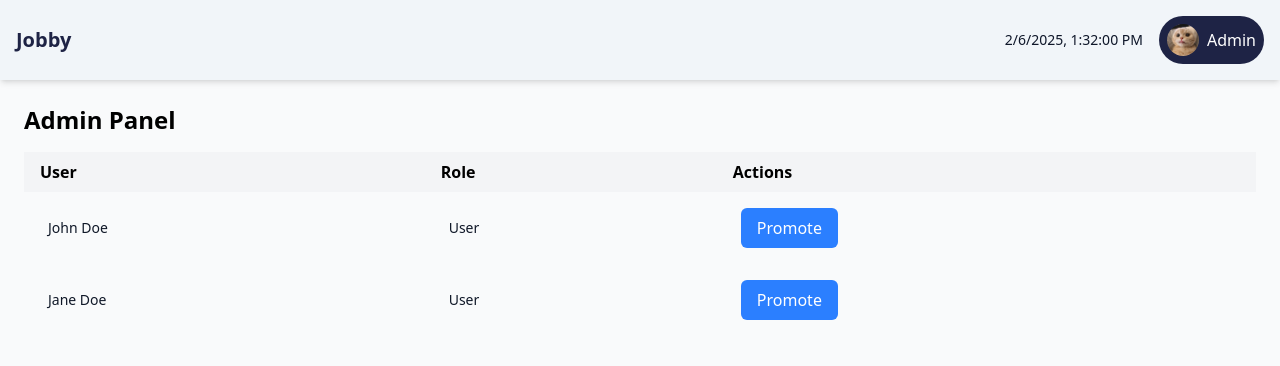
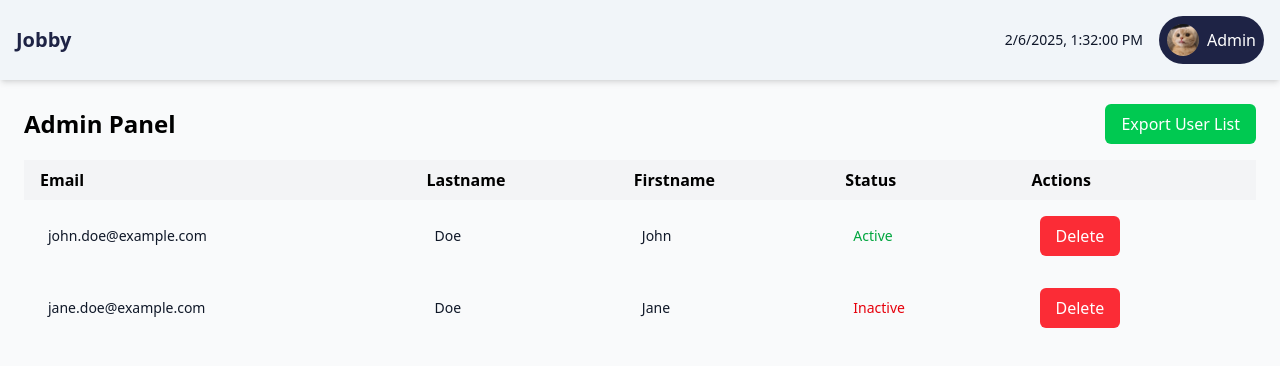
Before and after one commit to ErylLadrido/CSSECDV, a React (Vite) app in the folder client/: page /admin in a window 1280 px wide. Shown: the top 366 px of the page. Built offline with nearby package versions, Linux system fonts and the light colour scheme; no server answers; sample sign-in values are in the browser's storage.

Commit message:
Updated Admin Panel UI
Updated Admin Panel UI

```diff
--- a/client/src/pages/AdminPanel.tsx
+++ b/client/src/pages/AdminPanel.tsx
@@ -1,59 +1,89 @@
-import React, { useEffect } from 'react'
-import Navbar from '../components/Navbar'
-import axios from 'axios'
+import React, { useEffect } from 'react';
+import Navbar from '../components/Navbar';
+import axios from 'axios';
 
-type Props = {}
+type Props = {};
 
 export default function AdminPanel({}: Props) {
+  useEffect(() => {
+    axios
+      .get('http://localhost:8080/admin')
+      .then(function (response) {
+        alert(response);
+      })
+      .catch(function (error) {
+        alert(error);
+      });
+  }, []);
 
-    useEffect(() => {
-
-        axios.get('http://localhost:8080/admin')
-            .then(function(response) {
-                alert(response)
-            })
-            .catch(function(error) {
-                alert(error)
-            })
-    }, [])
+  const handleExportUserList = () => {
+    // Add logic to export user list
+    alert('Export User List functionality to be implemented.');
+  };
 
   return (
     <div className="min-h-screen bg-gray-50">
       <Navbar username="Admin" isLoggedIn={true} />
 
       <div className="p-6">
-                <h2 className="text-2xl font-semibold mb-4">Admin Panel</h2>
+        <div className="flex justify-between items-center mb-4">
+          <h2 className="text-2xl font-semibold">Admin Panel</h2>
+          <button
+            onClick={handleExportUserList}
+            className="px-4 py-2 bg-green-500 text-white rounded-md hover:bg-green-600"
+          >
+            Export User List
+          </button>
+        </div>
 
         <div className="overflow-x-auto">
           <table className="min-w-full table-auto">
             <thead>
               <tr className="bg-gray-100">
-                                <th className="px-4 py-2 text-left">User</th>
-                                <th className="px-4 py-2 text-left">Role</th>
+                <th className="px-4 py-2 text-left">Email</th>
+                <th className="px-4 py-2 text-left">Lastname</th>
+                <th className="px-4 py-2 text-left">Firstname</th>
+                <th className="px-4 py-2 text-left">Status</th>
                 <th className="px-4 py-2 text-left">Actions</th>
               </tr>
             </thead>
             <tbody>
               <tr>
                 <td className="px-6 py-4 whitespace-nowrap">
-                                    <div className="text-sm font-medium text-gray-900">John Doe</div>
+                  <div className="text-sm font-medium text-gray-900">john.doe@example.com</div>
                 </td>
                 <td className="px-6 py-4 whitespace-nowrap">
-                                    <div className="text-sm text-gray-900">User</div>
+                  <div className="text-sm text-gray-900">Doe</div>
                 </td>
                 <td className="px-6 py-4 whitespace-nowrap">
-                                    <button className="px-4 py-2 bg-blue-500 text-white rounded-md">Promote</button>
+                  <div className="text-sm text-gray-900">John</div>
+                </td>
+                <td className="px-6 py-4 whitespace-nowrap">
+                  <div className="text-sm text-green-600">Active</div>
+                </td>
+                <td className="px-6 py-4 whitespace-nowrap">
+                  <button className="px-4 py-2 bg-red-500 text-white rounded-md hover:bg-red-600">
+                    Delete
+                  </button>
                 </td>
               </tr>
               <tr>
                 <td className="px-6 py-4 whitespace-nowrap">
-                                    <div className="text-sm font-medium text-gray-900">Jane Doe</div>
+                  <div className="text-sm font-medium text-gray-900">jane.doe@example.com</div>
                 </td>
                 <td className="px-6 py-4 whitespace-nowrap">
-                                    <div className="text-sm text-gray-900">User</div>
+                  <div className="text-sm text-gray-900">Doe</div>
                 </td>
                 <td className="px-6 py-4 whitespace-nowrap">
-                                    <button className="px-4 py-2 bg-blue-500 text-white rounded-md">Promote</button>
+                  <div className="text-sm text-gray-900">Jane</div>
+                </td>
+                <td className="px-6 py-4 whitespace-nowrap">
+                  <div className="text-sm text-red-600">Inactive</div>
+                </td>
+                <td className="px-6 py-4 whitespace-nowrap">
+                  <button className="px-4 py-2 bg-red-500 text-white rounded-md hover:bg-red-600">
+                    Delete
+                  </button>
                 </td>
               </tr>
             </tbody>
@@ -61,5 +91,5 @@ export default function AdminPanel({}: Props) {
         </div>
       </div>
     </div>
-    )
+  );
 }
```
Lines whose indentation alone changed are shown as unchanged.
